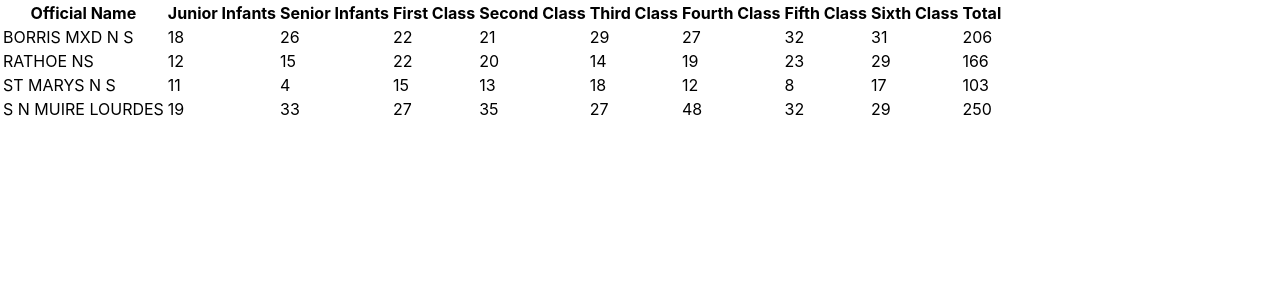
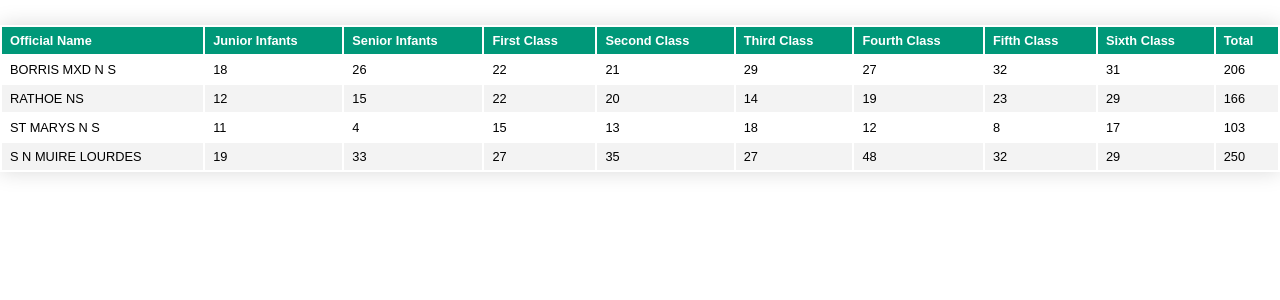
Before and after one commit to jimuyouyou/ieschools, a React (Create React App) app: page /tabular in a window 1280 px wide. Shown: the top 300 px of the page. Built offline with nearby package versions, Linux system fonts and the light colour scheme.

Commit message:
background

```diff
--- a/src/components/CircularBarChart.jsx
+++ b/src/components/CircularBarChart.jsx
@@ -11,7 +11,7 @@ export function CircularBarChart(props) {
   const ref = useRef()
   // set the dimensions and margins of the graph
   const margin = { top: 20, right: 0, bottom: 0, left: 0 },
-    width = 700 - margin.left - margin.right,
+    width = 650 - margin.left - margin.right,
     height = 500 - margin.top - margin.bottom,
     innerRadius = 90,
     outerRadius = Math.min(width, height) / 2;   // the outerRadius goes from the middle of the SVG area to the border
--- a/src/components/PieChart.jsx
+++ b/src/components/PieChart.jsx
@@ -9,7 +9,7 @@ export function PieChart(props) {
   const { data, id } = props;
 
   const ref = useRef()
-  const width = 700;
+  const width = 650;
   const height = 500;
   const margin = 50;
   const leftPadding = 0;
--- a/src/components/TableChart.tsx
+++ b/src/components/TableChart.tsx
@@ -22,7 +22,7 @@ export function TableChart(props: TableChartProps) {
   const { headers, rows, onChange } = props;
 
   return (
-    <div className='table-chart-wrapper'>
+    <div className='table-chart-wrapper styled-table'>
       <table>
         <thead>
           <tr>
--- a/src/features/barchart/BarChartReport.tsx
+++ b/src/features/barchart/BarChartReport.tsx
@@ -21,7 +21,7 @@ export function BarChartReport() {
   const navigate = useNavigate();
   const dispatch = useAppDispatch();
   const { headers, rows } = formatChartSchoolData(schools);
-  console.log('BarChartReport', { schools, headers, rows })
+  // console.log('BarChartReport', { schools, headers, rows })
 
   useEffect(() => {
     if (counties.length === 0) dispatch(loadCounties())
--- a/src/features/individual/IndividualReport.tsx
+++ b/src/features/individual/IndividualReport.tsx
@@ -41,10 +41,10 @@ export function IndividualReport() {
     if (rowInd + 1 < (rows?.length || 0)) setRowInd(rowInd + 1);
   };
 
-  console.log(school);
+  // console.log(school);
   return (
     <div className='ind-report-wrapper'>
-      {school &&
+      {school && false &&
         <div className='sections-wraper'>
           <div className='section'>
             <div className='item'>
@@ -126,7 +126,7 @@ export function IndividualReport() {
           </div>
         </div>
       }
-      <div className='ind-footer'>
+      <div className='ind-footer' style={{ display: 'none' }}>
         <button className='preButton' onClick={handlePrev} >Prev</button>
         <span>{rowInd + 1} of {rows?.length}</span>
         <button className='nextButton' onClick={handleNext}>Next</button>
--- a/src/features/main/Main.tsx
+++ b/src/features/main/Main.tsx
@@ -71,10 +71,10 @@ export function Main() {
       </div>
       <div className='main-report-wrapper'>
         <div className='icons-wrapper'>
-          <span className='icon-pie-chart report-icon' onClick={() => handleChangeReport(1)} >&nbsp;</span>
-          <span className='icon-stats-bars report-icon' onClick={() => handleChangeReport(2)}>&nbsp;</span>
-          <span className='icon-file-word report-icon' onClick={() => handleChangeReport(3)}>&nbsp;</span>
-          <span className='icon-table report-icon' onClick={() => handleChangeReport(4)}>&nbsp;</span>
+          <span className={`icon-pie-chart report-icon ${reportType === 1 ? 'selected' : ''}`} onClick={() => handleChangeReport(1)} >&nbsp;</span>
+          <span className={`icon-stats-bars report-icon ${reportType === 2 ? 'selected' : ''}`} onClick={() => handleChangeReport(2)}>&nbsp;</span>
+          <span className={`icon-table report-icon ${reportType === 4 ? 'selected' : ''}`} onClick={() => handleChangeReport(4)}>&nbsp;</span>
+          <span className={`icon-file-word report-icon ${reportType === 3 ? 'selected' : ''}`} onClick={() => { handleChangeReport(3) }}>&nbsp;</span>
         </div>
         {reportType == 1 && <D3ChartReport />}
         {reportType == 2 && <BarChartReport />}
--- a/src/styles/all.scss
+++ b/src/styles/all.scss
@@ -3,4 +3,5 @@
 @import './listbox.scss';
 @import './barchart.scss';
 @import './d3chart.scss';
+@import './tablechart.scss';
 @import './main.scss';
--- a/src/styles/barchart.scss
+++ b/src/styles/barchart.scss
@@ -30,7 +30,7 @@
       margin: 10px 0;
 
       .bar-bar {
-        transition: width 3s;
+        transition         : width 3s;
         animation          : animateThis 3s ease-in;
         animation-fill-mode: forwards;
       }
--- a/src/styles/main.scss
+++ b/src/styles/main.scss
@@ -36,6 +36,10 @@
       .report-icon {
         cursor   : pointer;
         font-size: large;
+
+        &.selected {
+          color: $green;
+        }
       }
     }
   }
--- /dev/null
+++ b/src/styles/tablechart.scss
@@ -0,0 +1,40 @@
+.styled-table {
+  border-collapse: collapse;
+  margin         : 25px 0;
+  font-size      : 0.8em;
+  font-family    : sans-serif;
+  min-width      : 400px;
+  box-shadow     : 0 0 20px rgba(0, 0, 0, 0.15);
+
+  table {
+    width: 100%;
+  }
+}
+
+.styled-table thead tr {
+  background-color: #009879;
+  color           : #ffffff;
+  text-align      : left;
+}
+
+.styled-table th,
+.styled-table td {
+  padding: 6px 8px;
+}
+
+.styled-table tbody tr {
+  border-bottom: 1px solid #dddddd;
+}
+
+.styled-table tbody tr:nth-of-type(even) {
+  background-color: #f3f3f3;
+}
+
+.styled-table tbody tr:last-of-type {
+  border-bottom: 2px solid #009879;
+}
+
+.styled-table tbody tr.active-row {
+  font-weight: bold;
+  color      : #009879;
+}
```
